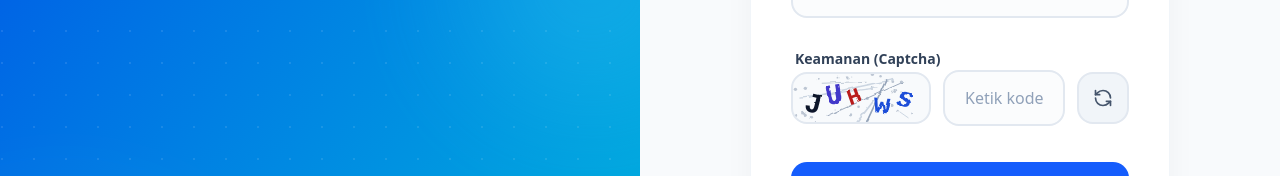
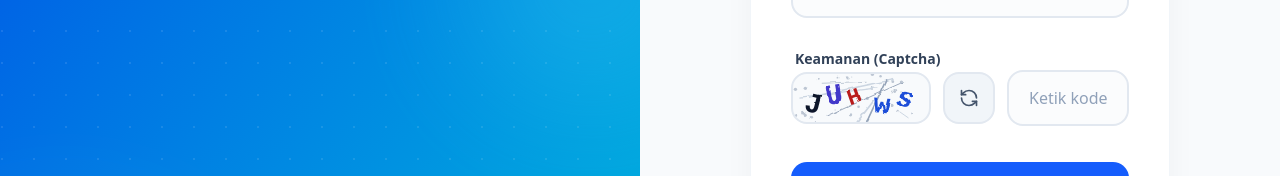
Before and after one commit to KitarazikoL234/SIMPEG, a Next.js app: page /login in a window 1280 px wide. Shown: the part 355-531 px from the top of the page. Built offline with nearby package versions, Linux system fonts and the light colour scheme.

Commit message:
style: Perbaiki tata letak (layout) input Captcha agar kolom teks pindah ke baris baru pada layar HP

```diff
--- a/next.config.ts
+++ b/next.config.ts
@@ -2,7 +2,11 @@ import type { NextConfig } from "next";
 
 const nextConfig: NextConfig = {
   /* config options here */
-  allowedDevOrigins: ['10.157.175.113', '10.157.175.113:3000'],
+  allowedDevOrigins: [
+    '10.157.175.113', '10.157.175.113:3000',
+    '192.168.1.5', '192.168.1.5:3000',
+    'localhost:3000'
+  ],
 };
 
 export default nextConfig;
--- a/src/app/login/page.tsx
+++ b/src/app/login/page.tsx
@@ -256,7 +256,8 @@ export default function LoginPage() {
             {/* Captcha Field */}
             <div className="space-y-2 pt-2">
               <label className="text-sm font-bold text-slate-700 ml-1">Keamanan (Captcha)</label>
-              <div className="flex items-center gap-3">
+              <div className="flex flex-col sm:flex-row items-stretch sm:items-center gap-3">
+                <div className="flex items-center gap-3 justify-center sm:justify-start">
                   <div className="bg-slate-50 border-2 border-slate-200 rounded-2xl overflow-hidden shrink-0 w-[140px] h-[52px] relative flex justify-center items-center">
                     <svg width="140" height="52" viewBox="0 0 140 52" className="absolute inset-0 pointer-events-none">
                       <defs>
@@ -294,23 +295,24 @@ export default function LoginPage() {
                       </g>
                     </svg>
                   </div>
+                  <button
+                    type="button"
+                    onClick={generateCaptcha}
+                    className="p-3.5 bg-slate-100 hover:bg-slate-200 text-slate-600 rounded-2xl transition-colors border-2 border-slate-200 flex-shrink-0"
+                    title="Ganti Captcha"
+                  >
+                    <RefreshCcw className="w-5 h-5" />
+                  </button>
+                </div>
                 <input
                   type="text"
                   required
                   value={captchaAnswer}
                   onChange={(e) => setCaptchaAnswer(e.target.value)}
-                  className="w-full px-5 py-3.5 bg-slate-50/50 border-2 border-slate-200 rounded-2xl focus:bg-white focus:border-blue-600 focus:ring-4 focus:ring-blue-600/10 outline-none transition-all font-medium text-slate-900 placeholder:text-slate-400 hover:border-slate-300"
-                  placeholder="Ketik kode di kiri"
+                  className="w-full flex-1 px-5 py-3.5 bg-slate-50/50 border-2 border-slate-200 rounded-2xl focus:bg-white focus:border-blue-600 focus:ring-4 focus:ring-blue-600/10 outline-none transition-all font-medium text-slate-900 placeholder:text-slate-400 hover:border-slate-300 text-center sm:text-left"
+                  placeholder="Ketik kode captcha"
                   maxLength={5}
                 />
-                <button
-                  type="button"
-                  onClick={generateCaptcha}
-                  className="p-3.5 bg-slate-100 hover:bg-slate-200 text-slate-600 rounded-2xl transition-colors border-2 border-slate-200"
-                  title="Ganti Captcha"
-                >
-                  <RefreshCcw className="w-5 h-5" />
-                </button>
               </div>
             </div>
 
```
Lines whose indentation alone changed are shown as unchanged.
